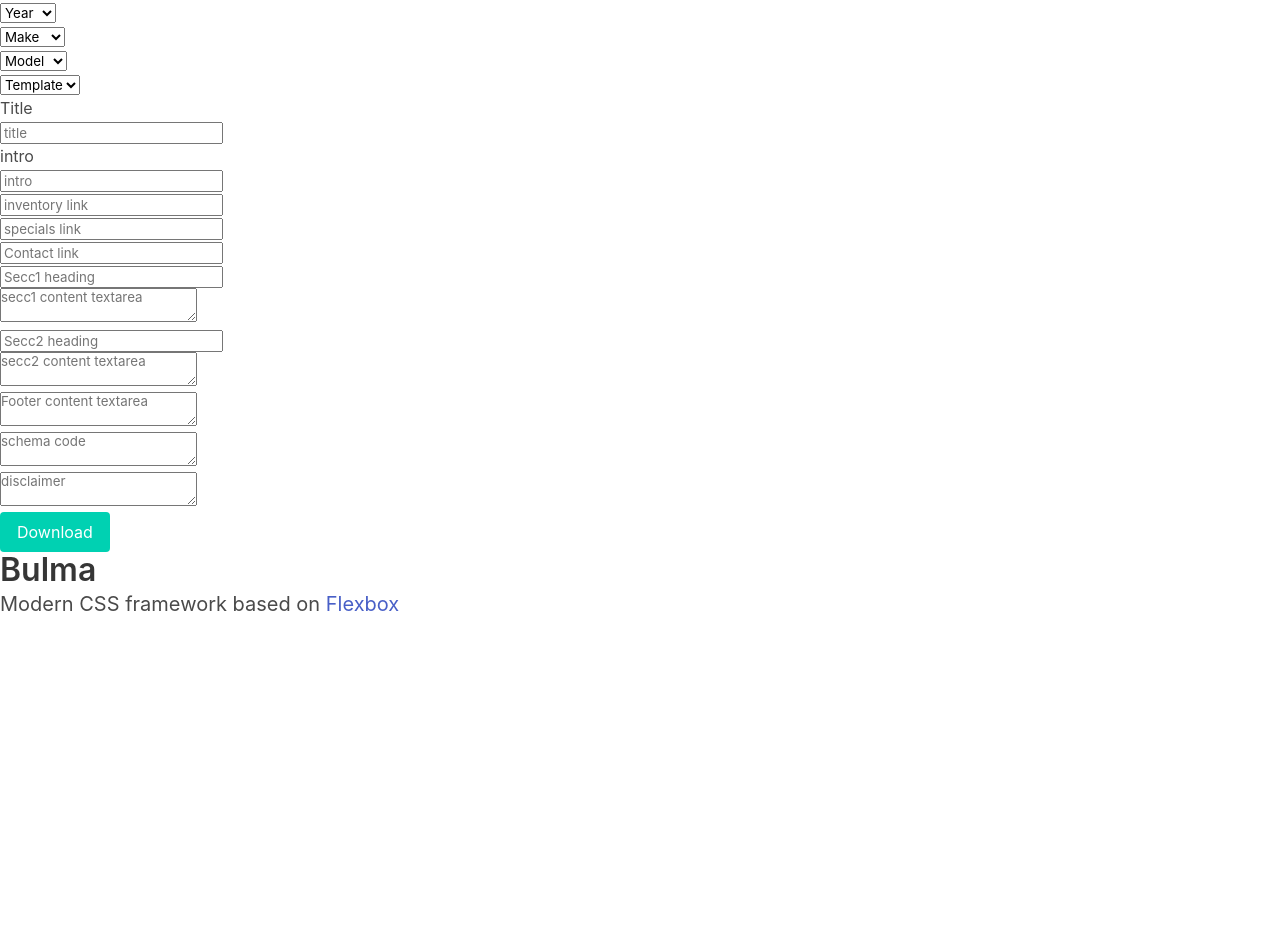
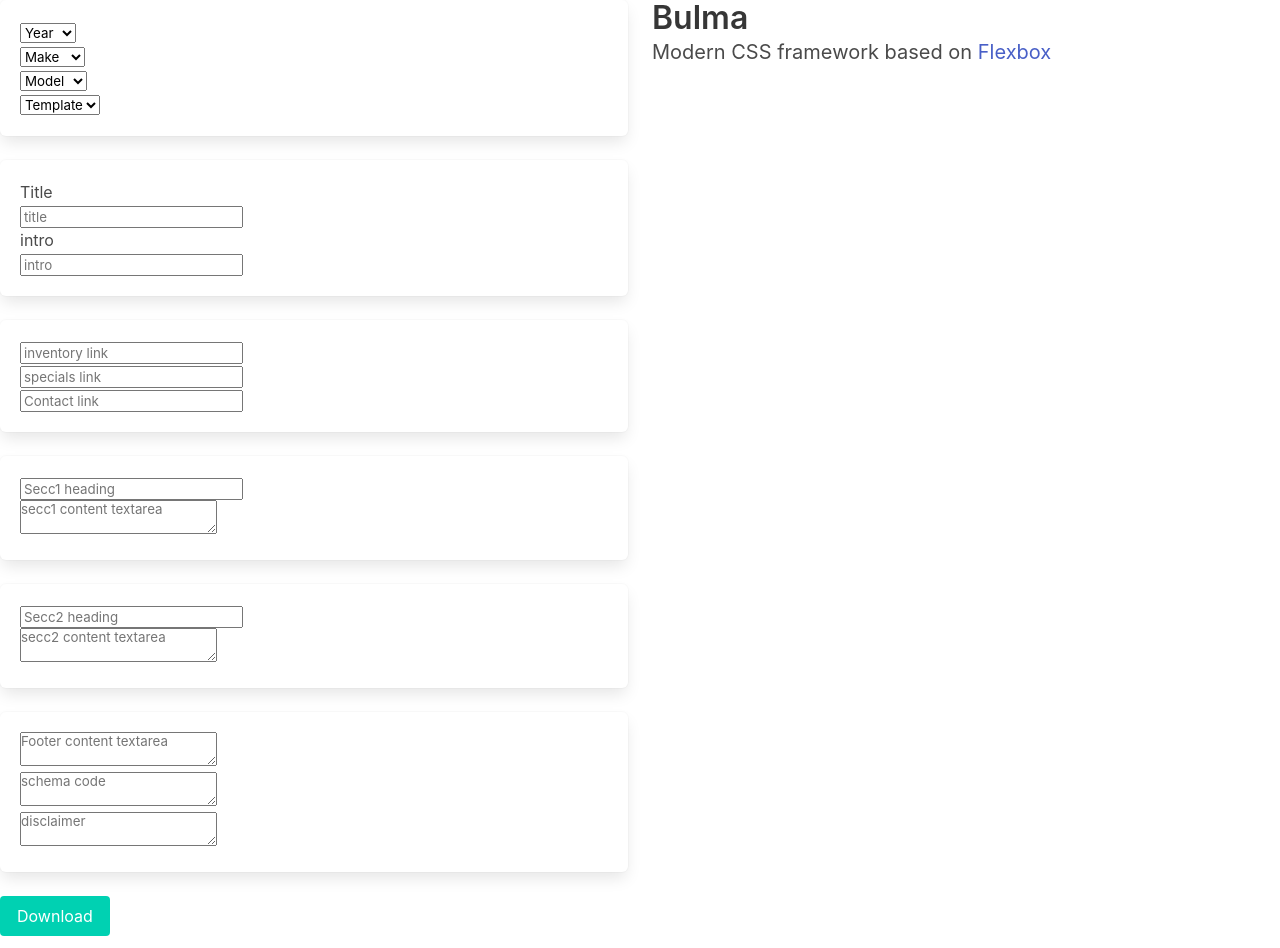
Before and after one commit to anzueto/MLP-maker, a React (Create React App) app in the folder frontend/: page / in a window 1280 px wide. Before the commit the page ends 800 px from the top, so only its background shows below. Built offline with nearby package versions, Linux system fonts and the light colour scheme.

Commit message:
Imported box and columns

```diff
--- a/frontend/src/App.scss
+++ b/frontend/src/App.scss
@@ -48,3 +48,5 @@
 @import '../node_modules/bulma/sass/components/navbar.sass';
 @import '../node_modules/bulma/sass/layout/hero.sass';
 @import '../node_modules/bulma/sass/layout/section.sass';
+@import '../node_modules/bulma/sass/elements/box.sass';
+@import '../node_modules/bulma/sass/grid/columns.sass';
```
